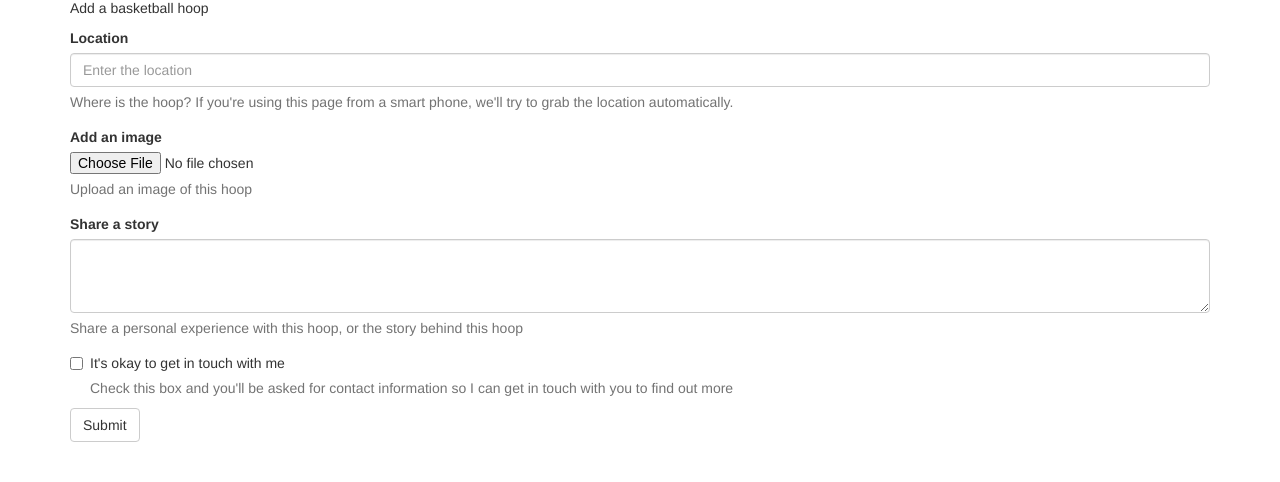
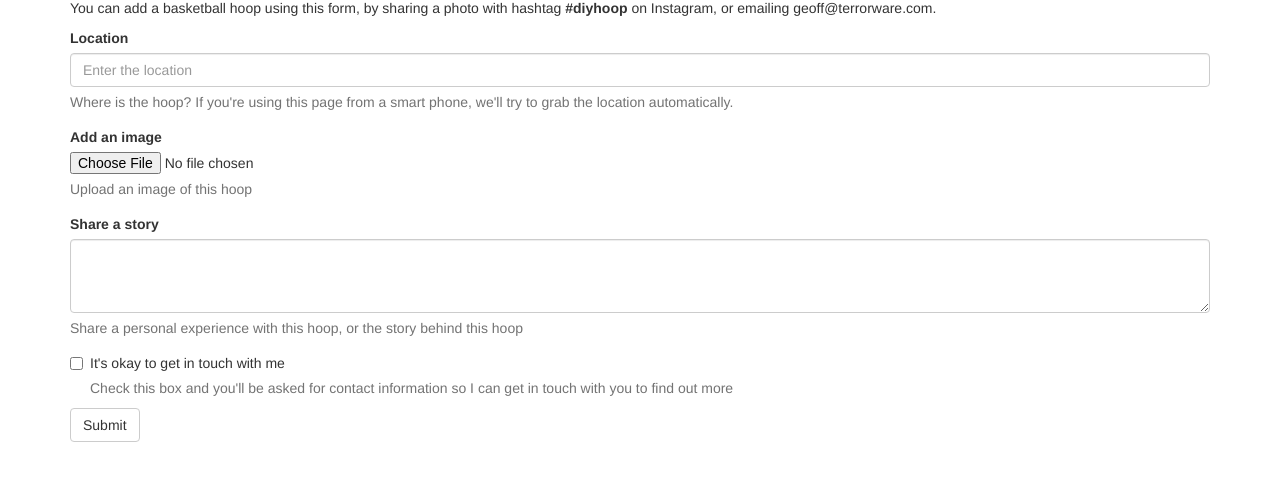
Before and after one commit to ghing/hoops-frontend, a plain HTML site: page index.html in a window 1280 px wide. Shown: the part 424-906 px from the top of the page. Drawn offline with Linux system fonts and the light colour scheme; files that its build step writes are made by us from their sources.

Commit message:
Add mention of Instagram hashtag

```diff
--- a/index.html
+++ b/index.html
@@ -24,7 +24,7 @@
 
             <div id="add-hoop-alerts"></div>
 
-            <p>Add a basketball hoop</p>
+            <p>You can add a basketball hoop using this form, by sharing a photo with hashtag <strong>#diyhoop</strong> on Instagram, or emailing geoff@terrorware.com.</p>
 
             <form role="form" id="add-hoop-form">
                 <fieldset>
```
